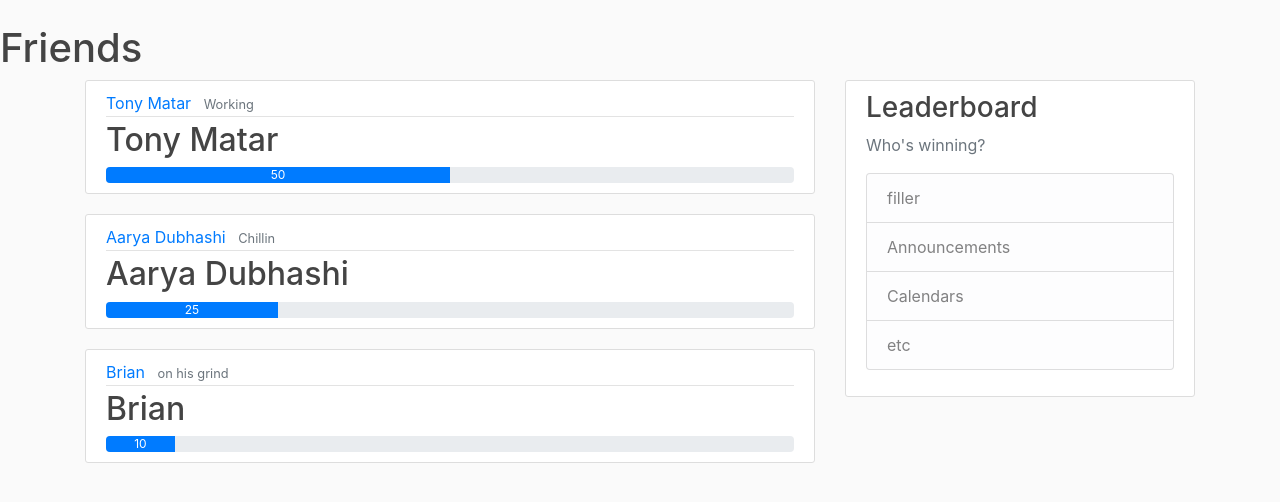
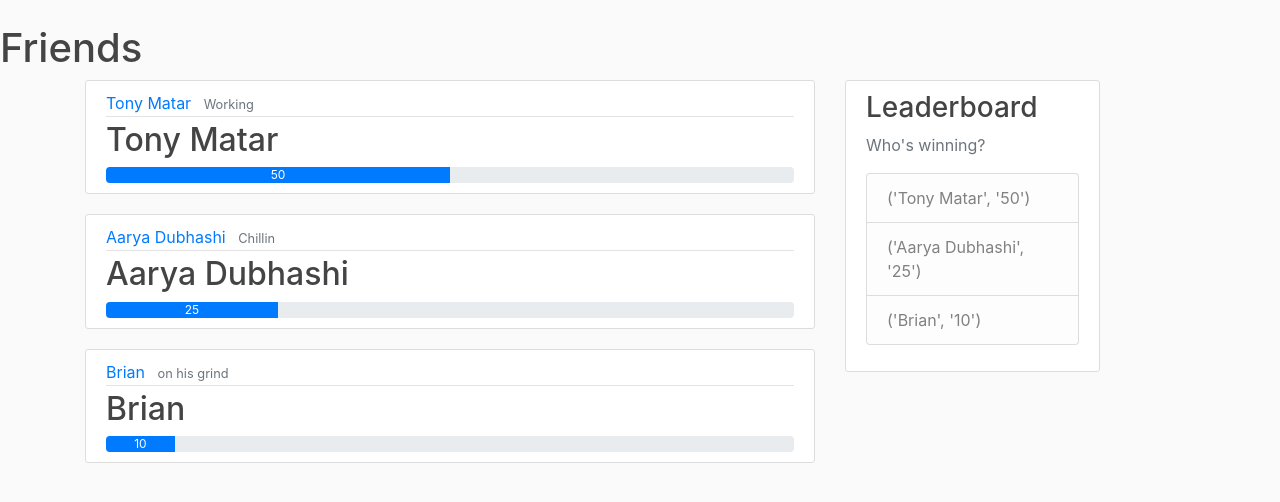
Before and after one commit to brian-baugher/BitCamp2023, a Django app: page /friends/ in a window 1280 px wide. Shown: the part 56-558 px from the top of the page. Run offline with Django 4.2, Linux system fonts and the light colour scheme; some libraries are stand-ins or nearby versions.

Commit message:
leaderboard mostly working

```diff
--- a/friends_list_app/views.py
+++ b/friends_list_app/views.py
@@ -20,13 +20,16 @@ friends = [     # database
     }
 ]
 
-progs = sorted(friends, key=lambda x:x['progress'])
+progs = sorted(friends, key=lambda x:x['progress'], reverse=True)
+names = []
+for i in range(3):
+    names.append((progs[i]['name'], progs[i]['progress']))
 
 
 def friends_list_view(request):
     context = {
         'friends' : friends,
-        'progs' : progs
+        'names' : names
     }
     # print(request.headers)
     return render(request, "friend.html", context)
--- a/templates/friend.html
+++ b/templates/friend.html
@@ -23,15 +23,14 @@
 {% endblock content %}
 
 {% block sidebar %}
-    <div class="col-md-4">
+    <div class="col-md-3">
         <div class="content-section">
             <h3>Leaderboard</h3>
             <p class='text-muted'>Who's winning?
             <ul class="list-group">
-                <li class="list-group-item list-group-item-light">filler</li>
-                <li class="list-group-item list-group-item-light">Announcements</li>
-                <li class="list-group-item list-group-item-light">Calendars</li>
-                <li class="list-group-item list-group-item-light">etc</li>
+            {% for name in names %}
+                <li class="list-group-item list-group-item-light">{{ name }}</li>
+            {% endfor %}
             </ul>
             </p>
         </div>
```
